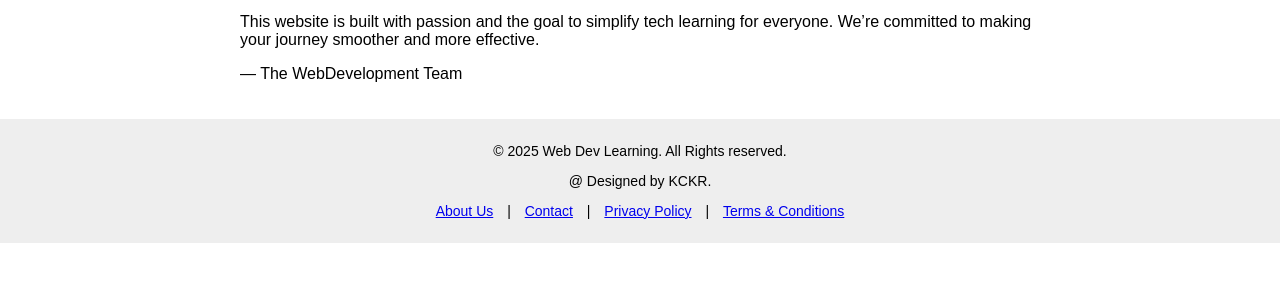
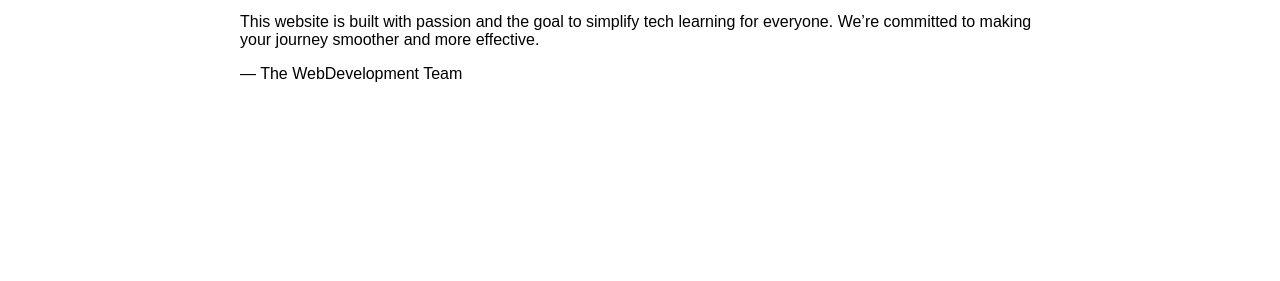
Before and after one commit to Chandu-1112/weblearn, a plain HTML site: page about.html in a window 1280 px wide. Shown: the part 215-496 px from the top of the page. Drawn offline with Linux system fonts and the light colour scheme.

Commit message:
footer updated

```diff
--- a/about.html
+++ b/about.html
@@ -56,13 +56,7 @@
   0% { transform: rotate(0deg); }
   100% { transform: rotate(360deg); }
 }
-footer {
-  background: #eee;
-  bottom: 0;
-  padding: 10px;
-  text-align: center;
-  font-size: 14px;
-}
+
   </style>
   <script async src="https://pagead2.googlesyndication.com/pagead/js/adsbygoogle.js?client=ca-pub-9058463541067878"
      crossorigin="anonymous"></script>
@@ -83,16 +77,6 @@ footer {
     <p>This website is built with passion and the goal to simplify tech learning for everyone. We’re committed to making your journey smoother and more effective.</p>
     <p>— The WebDevelopment Team</p>
   </div>
-  <footer>
-    <p>© 2025 Web Dev Learning. All Rights reserved.</p>
-    <p>@ Designed by KCKR.</p>
-    <p>
-    <a href="about.html" style="margin: 0 10px;">About Us</a> |
-    <a href="contact.html" style="margin: 0 10px;">Contact</a> |
-    <a href="privacy.html" style="margin: 0 10px;">Privacy Policy</a> |
-    <a href="terms.html" style="margin: 0 10px;">Terms & Conditions</a>
-  </p>
-  </footer>
   <script>
     window.addEventListener('load', function () {
     const loader = document.getElementById('loader');
```
